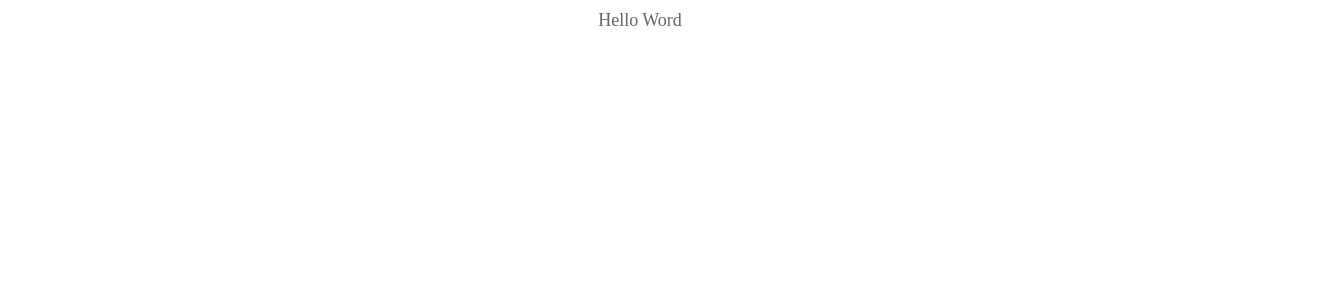
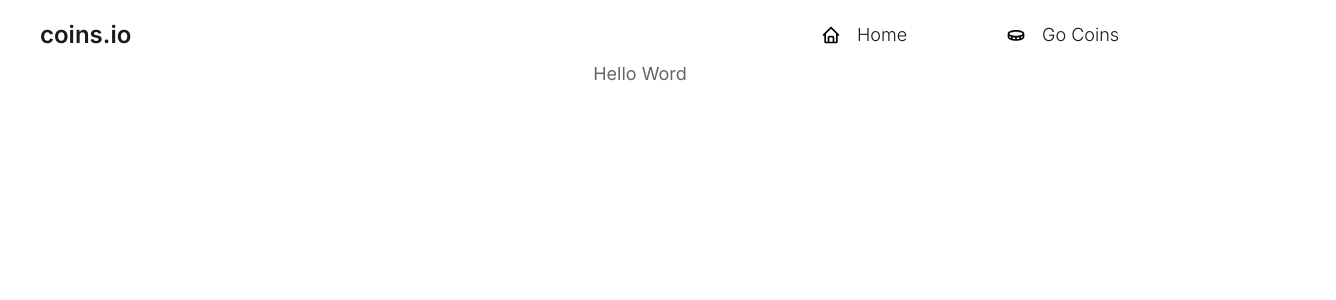
Before and after one commit to carvalhoandre/ws_currency_coins, a React (Create React App) app in the folder web/: page / in a window 1280 px wide. Shown: the top 300 px of the page, 1336 px wide, since content can reach past the window. Built offline with nearby package versions, Linux system fonts and the light colour scheme.

Commit message:
feature: component nav bar

```diff
--- a/web/package.json
+++ b/web/package.json
@@ -12,6 +12,7 @@
     "@types/react-dom": "^18.0.6",
     "react": "^18.2.0",
     "react-dom": "^18.2.0",
+    "react-icons": "^4.4.0",
     "react-router-dom": "^6.3.0",
     "react-scripts": "5.0.1",
     "styled-components": "^5.3.5",
--- a/web/public/index.html
+++ b/web/public/index.html
@@ -4,40 +4,16 @@
     <meta charset="utf-8" />
     <link rel="icon" href="%PUBLIC_URL%/favicon.ico" />
     <meta name="viewport" content="width=device-width, initial-scale=1" />
-    <meta name="theme-color" content="#000000" />
+    <meta name="theme-color" content="#FFF" />
     <meta
       name="description"
       content="Web site created using create-react-app"
     />
-    <link rel="apple-touch-icon" href="%PUBLIC_URL%/logo192.png" />
-    <!--
-      manifest.json provides metadata used when your web app is installed on a
-      user's mobile device or desktop. See https://developers.google.com/web/fundamentals/web-app-manifest/
-    -->
-    <link rel="manifest" href="%PUBLIC_URL%/manifest.json" />
-    <!--
-      Notice the use of %PUBLIC_URL% in the tags above.
-      It will be replaced with the URL of the `public` folder during the build.
-      Only files inside the `public` folder can be referenced from the HTML.
 
-      Unlike "/favicon.ico" or "favicon.ico", "%PUBLIC_URL%/favicon.ico" will
-      work correctly both with client-side routing and a non-root public URL.
-      Learn how to configure a non-root public URL by running `npm run build`.
-    -->
     <title>React App</title>
   </head>
   <body>
     <noscript>You need to enable JavaScript to run this app.</noscript>
     <div id="root"></div>
-    <!--
-      This HTML file is a template.
-      If you open it directly in the browser, you will see an empty page.
-
-      You can add webfonts, meta tags, or analytics to this file.
-      The build step will place the bundled scripts into the <body> tag.
-
-      To begin the development, run `npm start` or `yarn start`.
-      To create a production bundle, use `npm run build` or `yarn build`.
-    -->
   </body>
 </html>
--- /dev/null
+++ b/web/src/components/NavBar/index.tsx
@@ -0,0 +1,44 @@
+import React from "react";
+
+import { BiCoin, BiHome, BiX } from "react-icons/bi";
+
+import { Typography } from "../Typography";
+import { grey } from "../../styles/theme";
+
+import * as Styles from "./styles";
+
+export const NavBar = (): JSX.Element => {
+  const [nav, setNav] = React.useState(true);
+
+  return (
+    <Styles.Header>
+      <Styles.Nav isOpen={nav}>
+        <Styles.NavHeader isOpen={nav}>
+          <Typography color={grey.darkest} size="xl" weight={600}>
+            coins.io
+          </Typography>
+        </Styles.NavHeader>
+
+        <Styles.NavMenu isOpen={nav}>
+          <Styles.List>
+            <Styles.ItemList>
+              <BiHome size={20} fontWeight={300} />
+              <Typography color={grey.darkest} size="bg" weight={300}>
+                Home
+              </Typography>
+            </Styles.ItemList>
+
+            <Styles.ItemList>
+              <BiCoin size={20} fontWeight={300} />
+              <Typography color={grey.darkest} size="bg" weight={300}>
+                Go Coins
+              </Typography>
+            </Styles.ItemList>
+          </Styles.List>
+
+          {!nav && <BiX onClick={() => setNav(false)} />}
+        </Styles.NavMenu>
+      </Styles.Nav>
+    </Styles.Header>
+  );
+};
--- /dev/null
+++ b/web/src/components/NavBar/styles.tsx
@@ -0,0 +1,63 @@
+import styled from "styled-components";
+import { primary } from "../../styles/theme";
+
+interface Props {
+  isOpen: boolean;
+}
+
+export const Header = styled.header`
+  min-width: 100%;
+  top: 0;
+  left: 0;
+  z-index: 100;
+  background-color: transparent;
+  /* box-shadow: -4px 4px 10px 1px rgb(0 0 0 / 8%); */
+`;
+
+export const Nav = styled.nav<Props>`
+  padding: 0rem 2rem;
+  min-width: 100%;
+  display: flex;
+  justify-content: space-between;
+  align-items: center;
+
+  height: ${(p) => (p.isOpen ? "3.4rem" : "0rem")};
+`;
+
+export const NavHeader = styled.div<Props>`
+  display: flex;
+  align-items: center;
+
+  bottom: ${(p) => (p.isOpen ? "0rem" : "-1000rem")};
+`;
+
+export const NavMenu = styled.div<Props>`
+  @media screen and (max-width: 767px) {
+    position: fixed;
+    left: 0;
+    width: 100%;
+    background-color: var(--body-color);
+    padding: 2em 1.5em 4em;
+    /* box-shadow: 0 -1px 4px rgba(0, 0, 0, 0.15); */
+    border-radius: 1.5em 1.5em 0 0;
+    transition: 0.3s;
+  }
+`;
+
+export const List = styled.li`
+  display: grid;
+  grid-template-columns: repeat(3, 1fr);
+  gap: 2em;
+  align-items: flex-end;
+`;
+
+export const ItemList = styled.ul`
+  display: flex;
+  flex-direction: row;
+  align-items: center;
+  gap: 1rem;
+
+  &:hover {
+    color: ${primary.default};
+  }
+`;
--- a/web/src/components/Typography/index.tsx
+++ b/web/src/components/Typography/index.tsx
@@ -11,8 +11,8 @@ interface IProps {
   margin?: string
   line?: string
   capitalize?: boolean
-  // eslint-disable-next-line no-unused-vars
   onClick?: (event: any) => void
+  isHover?: boolean
 }
 
 export const Typography = (props: IProps): JSX.Element => {
--- a/web/src/components/Typography/styles.tsx
+++ b/web/src/components/Typography/styles.tsx
@@ -1,47 +1,56 @@
-import styled from 'styled-components'
-import { fontSize, grey } from '../../styles/theme'
+import styled from "styled-components";
+import { fontSize, grey, primary } from "../../styles/theme";
 
 interface Props {
-  size?: 'xs' | 'sm' | 'md' | 'bg' | 'lg' | 'xl' | 'xxl'
-  color?: string
-  weight?: number
-  textAlign?: string
-  margin?: string
-  line?: string
-  capitalize?: boolean
+  size?: "xs" | "sm" | "md" | "bg" | "lg" | "xl" | "xxl";
+  color?: string;
+  weight?: number;
+  textAlign?: string;
+  margin?: string;
+  line?: string;
+  capitalize?: boolean;
+  isHover?:boolean;
 }
 
 const handleFontSize = (props: Props): string => {
   switch (props.size) {
-    case 'xs':
-      return fontSize.caption
-    case 'sm':
-      return fontSize.small
-    case 'md':
-      return fontSize.default
-    case 'bg':
-      return fontSize.heading
-    case 'lg':
-      return fontSize.heading2
-    case 'xl':
-      return fontSize.heading4
-    case 'xxl':
-      return fontSize.xl
+    case "xs":
+      return fontSize.caption;
+    case "sm":
+      return fontSize.small;
+    case "md":
+      return fontSize.default;
+    case "bg":
+      return fontSize.heading;
+    case "lg":
+      return fontSize.heading2;
+    case "xl":
+      return fontSize.heading4;
+    case "xxl":
+      return fontSize.xl;
     default:
-      return fontSize.default
+      return fontSize.default;
   }
-}
+};
 
 export const StyledTypography = styled.p<Props>`
+  @import url("https://fonts.googleapis.com/css2?family=Inter:wght@100;200;300;400;500;600;700;800;900&display=swap");
+
+
+  font-family: 'Inter', sans-serif;
   font-size: ${handleFontSize};
   color: ${(p) => (p.color ? p.color : grey.dark)};
-  line-height: ${(p) => (p.line ? p.line : '24px')};
+  line-height: ${(p) => (p.line ? p.line : "24px")};
   font-weight: ${(p) => p.weight};
-  margin: ${(p) => p.margin || 'auto 0'};
-  text-align: ${(p) => p.textAlign || 'center'};
-  text-transform: ${(p) => p.capitalize ? 'capitalize' : ''};
+  margin: ${(p) => p.margin || "auto 0"};
+  text-align: ${(p) => p.textAlign || "center"};
+  text-transform: ${(p) => (p.capitalize ? "capitalize" : "")};
+
+  &:hover {
+    color: ${(p) => (p.isHover ? primary.dark : p.color || grey.dark)};
+  }
 
   & u {
     border-bottom: 2px solid ${(p) => (p.color ? p.color : grey.dark)};
   }
-`
+`;
--- a/web/src/components/index.tsx
+++ b/web/src/components/index.tsx
@@ -1 +1,2 @@
 export * from './Typography'
+export * from './NavBar'
--- a/web/src/pages/Home/index.tsx
+++ b/web/src/pages/Home/index.tsx
@@ -1,13 +1,16 @@
 import React from "react";
-import { Typography } from "../../components";
+
+import { Typography, NavBar } from "../../components";
+import { Container } from "./styles";
 
 const Home = (): JSX.Element => {
   return (
-    <>
+    <Container>
+      <NavBar />
       <Typography size="bg" textAlign="center">
         Hello Word
       </Typography>
-    </>
+    </Container>
   );
 };
 
--- /dev/null
+++ b/web/src/pages/Home/styles.tsx
@@ -0,0 +1,8 @@
+import styled from "styled-components";
+
+export const Container = styled.div`
+  margin: 0;
+  padding: 0;
+  box-sizing: border-box;
+  outline: none;
+`;
```
Also changed, not shown: 1 other file (tests, documents, lock files or other folders).
